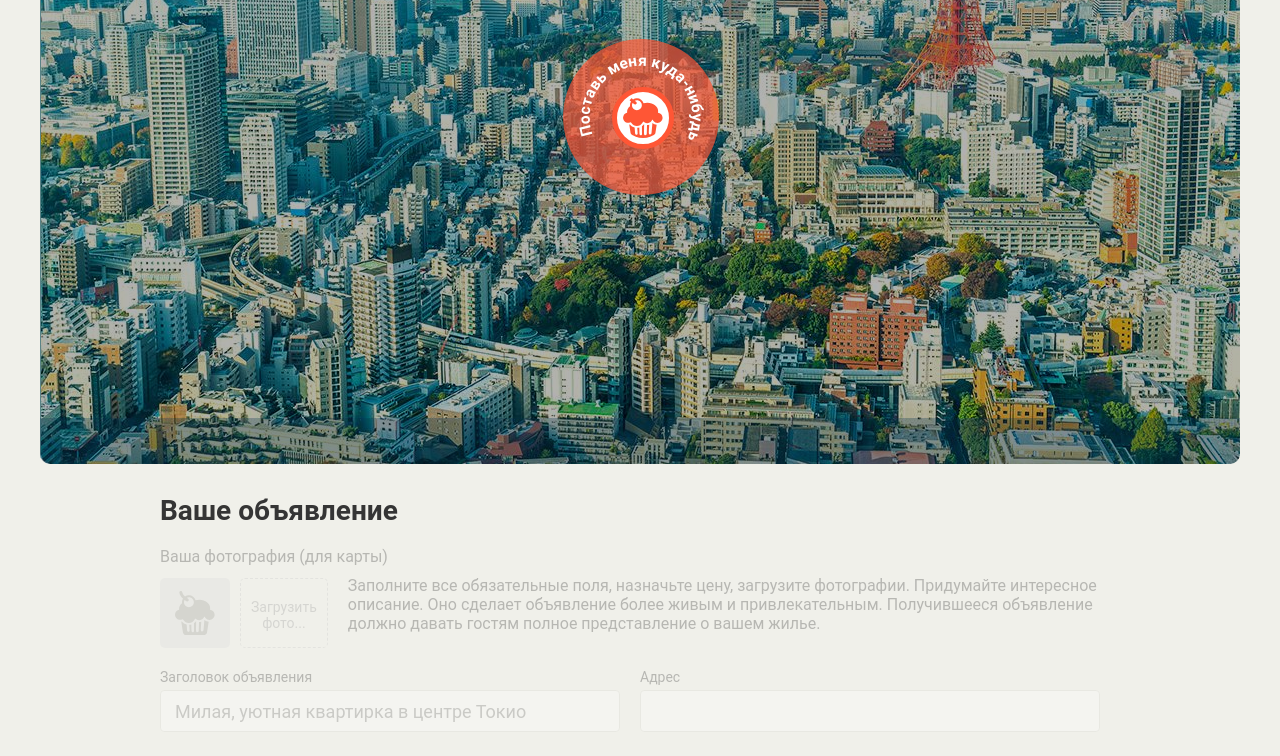
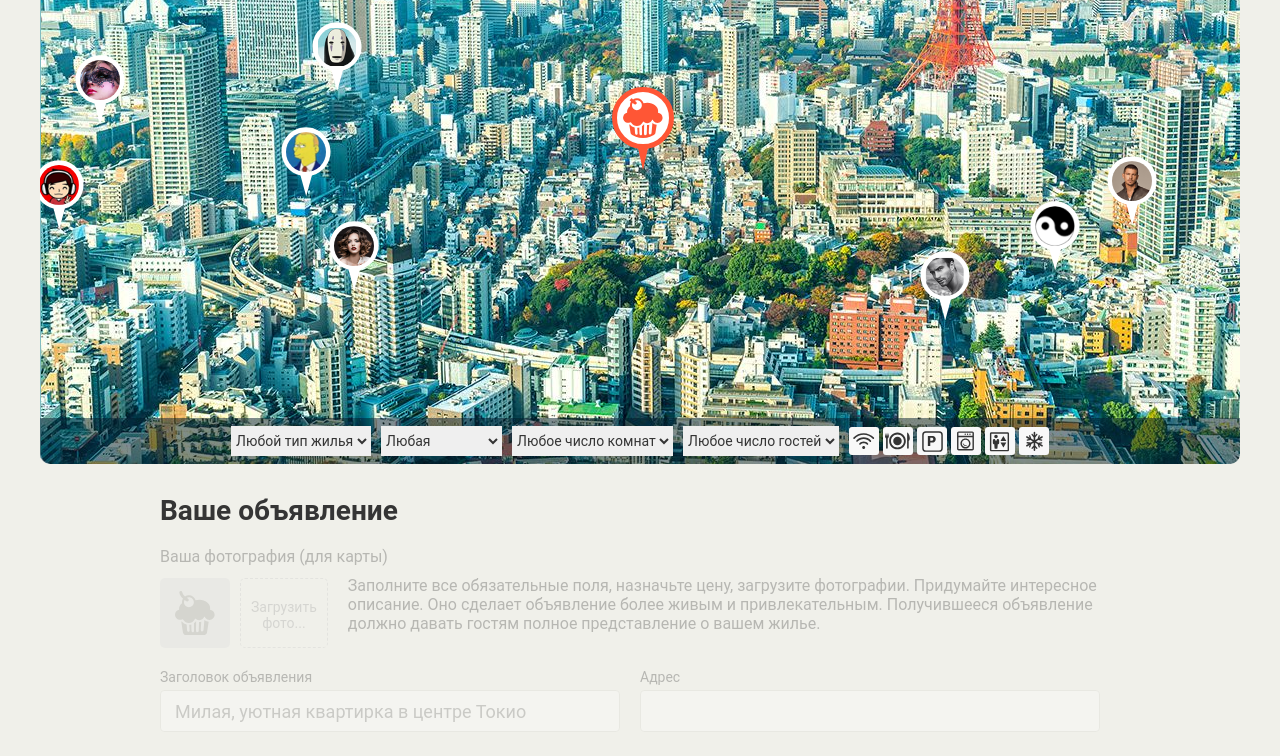
Before and after one commit to milena-bobkova/519159-keksobooking-20, a website: page index.html in a window 1280 px wide. Shown: the part 286-1042 px from the top of the page. Drawn offline with Linux system fonts and the light colour scheme; files whose address does not match are found by name.

Commit message:
Генерация моков

```diff
--- a/index.html
+++ b/index.html
@@ -1,5 +1,6 @@
 <!DOCTYPE html>
 <html lang="ru">
+
 <head>
   <meta charset="utf-8">
   <link rel="stylesheet" href="css/normalize.css">
@@ -7,6 +8,7 @@
   <link rel="shortcut icon" href="favicon.ico" type="image/x-icon">
   <title>Кексобукинг</title>
 </head>
+
 <body>
 
   <main>
@@ -30,7 +32,9 @@
               <path d="M35,35m-23,0a23,23 0 1,1 46,0a23,23 0 1,1 -46,0" id="tophalf" />
             </defs>
             <ellipse cx="35" cy="35" rx="35" ry="35" fill="rgba(255, 86, 53, 0.7)" />
-            <text><textPath xlink:href="#tophalf" startOffset="0">Поставь меня куда-нибудь</textPath></text>
+            <text>
+              <textPath xlink:href="#tophalf" startOffset="0">Поставь меня куда-нибудь</textPath>
+            </text>
           </svg>
         </button>
       </div>
@@ -66,17 +70,22 @@
           <fieldset id="housing-features" class="map__features">
             <input type="checkbox" name="features" value="wifi" id="filter-wifi" class="map__checkbox visually-hidden">
             <label class="map__feature map__feature--wifi" for="filter-wifi">Wi-Fi</label>
-            <input type="checkbox" name="features" value="dishwasher" id="filter-dishwasher" class="map__checkbox visually-hidden">
+            <input type="checkbox" name="features" value="dishwasher" id="filter-dishwasher"
+              class="map__checkbox visually-hidden">
             <label class="map__feature map__feature--dishwasher" for="filter-dishwasher">Посудомоечная машина</label>
-            <input type="checkbox" name="features" value="parking" id="filter-parking" class="map__checkbox visually-hidden">
+            <input type="checkbox" name="features" value="parking" id="filter-parking"
+              class="map__checkbox visually-hidden">
             <label class="map__feature map__feature--parking" for="filter-parking">Парковка</label>
-            <input type="checkbox" name="features" value="washer" id="filter-washer" class="map__checkbox visually-hidden">
+            <input type="checkbox" name="features" value="washer" id="filter-washer"
+              class="map__checkbox visually-hidden">
             <label class="map__feature map__feature--washer" for="filter-washer">Стиральная машина</label>
-            <input type="checkbox" name="features" value="elevator" id="filter-elevator" class="map__checkbox visually-hidden">
+            <input type="checkbox" name="features" value="elevator" id="filter-elevator"
+              class="map__checkbox visually-hidden">
             <label class="map__feature map__feature--elevator" for="filter-elevator">Лифт</label>
-            <input type="checkbox" name="features" value="conditioner" id="filter-conditioner" class="map__checkbox visually-hidden">
+            <input type="checkbox" name="features" value="conditioner" id="filter-conditioner"
+              class="map__checkbox visually-hidden">
             <label class="map__feature map__feature--conditioner" for="filter-conditioner">Кондиционер</label>
-           </fieldset>
+          </fieldset>
         </form>
       </div>
     </section>
@@ -95,7 +104,9 @@
               <input type="file" id="avatar" name="avatar" class="ad-form-header__input visually-hidden">
               <label class="ad-form-header__drop-zone" for="avatar">Загрузить<br>фото...</label>
             </div>
-            <p class="ad-form-header__info">Заполните все обязательные поля, назначьте цену, загрузите фотографии. Придумайте интересное описание. Оно сделает объявление более живым и привлекательным. Получившееся объявление должно давать гостям полное представление о вашем жилье.</p>
+            <p class="ad-form-header__info">Заполните все обязательные поля, назначьте цену, загрузите фотографии.
+              Придумайте интересное описание. Оно сделает объявление более живым и привлекательным. Получившееся
+              объявление должно давать гостям полное представление о вашем жилье.</p>
           </div>
         </fieldset>
         <fieldset class="ad-form__element ad-form__element--wide">
@@ -152,22 +163,29 @@
         </fieldset>
         <fieldset class="ad-form__element ad-form__element--wide features">
           <legend>Удобства: Wi-Fi, кухня, парковка, стиралка, лифт, кондиционер</legend>
-          <input type="checkbox" name="features" value="wifi" id="feature-wifi" class="feature__checkbox visually-hidden">
+          <input type="checkbox" name="features" value="wifi" id="feature-wifi"
+            class="feature__checkbox visually-hidden">
           <label class="feature feature--wifi" for="feature-wifi">Wi-Fi</label>
-          <input type="checkbox" name="features" value="dishwasher" id="feature-dishwasher" class="feature__checkbox visually-hidden">
+          <input type="checkbox" name="features" value="dishwasher" id="feature-dishwasher"
+            class="feature__checkbox visually-hidden">
           <label class="feature feature--dishwasher" for="feature-dishwasher">Посудомоечная машина</label>
-          <input type="checkbox" name="features" value="parking" id="feature-parking" class="feature__checkbox visually-hidden">
+          <input type="checkbox" name="features" value="parking" id="feature-parking"
+            class="feature__checkbox visually-hidden">
           <label class="feature feature--parking" for="feature-parking">Парковка</label>
-          <input type="checkbox" name="features" value="washer" id="feature-washer" class="feature__checkbox visually-hidden">
+          <input type="checkbox" name="features" value="washer" id="feature-washer"
+            class="feature__checkbox visually-hidden">
           <label class="feature feature--washer" for="feature-washer">Стиральная машина</label>
-          <input type="checkbox" name="features" value="elevator" id="feature-elevator" class="feature__checkbox visually-hidden">
+          <input type="checkbox" name="features" value="elevator" id="feature-elevator"
+            class="feature__checkbox visually-hidden">
           <label class="feature feature--elevator" for="feature-elevator">Лифт</label>
-          <input type="checkbox" name="features" value="conditioner" id="feature-conditioner" class="feature__checkbox visually-hidden">
+          <input type="checkbox" name="features" value="conditioner" id="feature-conditioner"
+            class="feature__checkbox visually-hidden">
           <label class="feature feature--conditioner" for="feature-conditioner">Кондиционер</label>
         </fieldset>
         <fieldset class="ad-form__element ad-form__element--wide">
           <label class="ad-form__label" for="description">Описание (не обязательно)</label>
-          <textarea id="description" name="description" placeholder="Здесь расскажите о том, какое ваше жилье замечательное и вообще"></textarea>
+          <textarea id="description" name="description"
+            placeholder="Здесь расскажите о том, какое ваше жилье замечательное и вообще"></textarea>
         </fieldset>
         <fieldset class="ad-form__element ad-form__element--wide">
           <label class="ad-form__label">Фотография жилья</label>
@@ -192,12 +210,15 @@
       <a class="copyright__link copyright__link--image" href="https://htmlacademy.ru/intensive/javascript">
         <img src="img/htmla-logo.svg" width="130" height="45" alt="HTML Academy" class="copyright__logo">
       </a>
-      <p>Сделано в <a class="copyright__link copyright__link--text" href="https://htmlacademy.ru/intensive/javascript">HTMLAcademy</a> &copy; 2018</p>
+      <p>Сделано в <a class="copyright__link copyright__link--text"
+          href="https://htmlacademy.ru/intensive/javascript">HTMLAcademy</a> &copy; 2018</p>
     </div>
     <ul class="footer__contacts contacts">
       <li><a href="https://twitter.com/htmlacademy_ru" class="contacts__link contacts__link--twitter">Twitter</a></li>
-      <li><a href="https://www.instagram.com/htmlacademy/" class="contacts__link contacts__link--instagram">Instagtam</a></li>
-      <li><a href="https://www.facebook.com/htmlacademy" class="contacts__link contacts__link--facebook">Facebook</a></li>
+      <li><a href="https://www.instagram.com/htmlacademy/"
+          class="contacts__link contacts__link--instagram">Instagtam</a></li>
+      <li><a href="https://www.facebook.com/htmlacademy" class="contacts__link contacts__link--facebook">Facebook</a>
+      </li>
       <li><a href="https://vk.com/htmlacademy" class="contacts__link contacts__link--vk">VK</a></li>
     </ul>
   </footer>
@@ -221,7 +242,8 @@
         <li class="popup__feature popup__feature--elevator"></li>
         <li class="popup__feature popup__feature--conditioner"></li>
       </ul>
-      <p class="popup__description">Великолепная квартира-студия в центре Токио. Подходит как туристам, так и бизнесменам. Квартира полностью укомплектована и недавно отремонтирована.</p>
+      <p class="popup__description">Великолепная квартира-студия в центре Токио. Подходит как туристам, так и
+        бизнесменам. Квартира полностью укомплектована и недавно отремонтирована.</p>
       <div class="popup__photos">
         <img src="" class="popup__photo" width="45" height="40" alt="Фотография жилья">
       </div>
@@ -230,7 +252,8 @@
 
   <!-- Метка объявления -->
   <template id="pin">
-    <button type="button" class="map__pin" style="left: 200px; top: 400px;"><img src="img/avatars/user07.png" width="40" height="40" draggable="false" alt="Метка объявления"></button>
+    <button type="button" class="map__pin" style="left: 200px; top: 400px;"><img src="img/avatars/user07.png" width="40"
+        height="40" draggable="false" alt="Метка объявления"></button>
   </template>
 
   <!-- Сообщение об успешном создании объявления -->
@@ -248,5 +271,8 @@
     </div>
   </template>
 
+  <script src='js/main.js'></script>
+
 </body>
+
 </html>
--- a/js/main.js
+++ b/js/main.js
@@ -0,0 +1,112 @@
+'use strict';
+
+var OFFER_NUMBER = 8;
+
+var PIN_WIDTH = 40;
+var PIN_HEIGHT = 70;
+var OFFERS_HEIGHT = 46;
+
+var AVATAR = 'img/avatars/user0';
+
+var OFFER_TITLES = ['Заголовок объявления'];
+var OFFER_PRICE_MIN = 1;
+var OFFER_PRICE_MAX = 50000;
+var OFFER_TYPES = ['place', 'flat', 'house', 'bungalo'];
+var OFFER_ROOMS = [1, 2, 3];
+var OFFER_GUESTS = [1, 2, 3];
+var OFFER_CHECKIN = ['12:00', '13:00', '14:00'];
+var OFFER_CHECKOUT = ['12:00', '13:00', '14:00'];
+var OFFER_FEATURES = ['wifi', 'dishwasher', 'parking', 'washer', 'elevator', 'conditioner'];
+var OFFER_PHOTOS = [
+  'http://o0.github.io/assets/images/tokyo/hotel1.jpg',
+  'http://o0.github.io/assets/images/tokyo/hotel2.jpg',
+  'http://o0.github.io/assets/images/tokyo/hotel3.jpg'
+];
+
+var LOCATION_X_MIN = 0;
+var LOCATION_X_MAX = 1200;
+var LOCATION_Y_MIN = 130;
+var LOCATION_Y_MAX = 630;
+
+//Генерация случайных чисел
+var getRandomNumber = function (min, max) {
+  return Math.floor(Math.random() * (max - min + 1)) + min;
+}
+
+//Генерация случайного элемента массива
+var getRandomElement = function (elements) {
+  var random = elements[Math.floor(Math.random() * elements.length)];
+  return elements[random];
+};
+
+var map = document.querySelector('.map');
+map.classList.remove('map--faded');
+var mapPins = map.querySelector('.map__pins');
+
+//Создание объявления
+var createOffer = function (number) {
+  var locationX = getRandomNumber(LOCATION_X_MIN + PIN_WIDTH / 2, LOCATION_X_MAX - PIN_WIDTH / 2);
+  var locationY = getRandomNumber(LOCATION_Y_MIN, LOCATION_Y_MAX - OFFERS_HEIGHT);
+
+  return {
+    author: {
+      avatar: AVATAR + number + '.png'
+    },
+    offer: {
+      title: getRandomElement(OFFER_TITLES),
+      addres: locationX + ', ' + locationY,
+      price: getRandomNumber(OFFER_PRICE_MIN, OFFER_PRICE_MAX),
+      type: getRandomElement(OFFER_TYPES),
+      rooms: getRandomElement(OFFER_ROOMS),
+      guests: getRandomElement(OFFER_GUESTS),
+      checkin: getRandomElement(OFFER_CHECKIN),
+      checkout: getRandomElement(OFFER_CHECKOUT),
+      features: getRandomElement(OFFER_FEATURES),
+      description: '',
+      photos: getRandomElement(OFFER_PHOTOS)
+    },
+    location: {
+      x: locationX,
+      y: locationY
+    }
+  };
+};
+
+//Создание массива объявлений
+var createOffers = function () {
+  var offers = [];
+
+  for (var i = 1; i <= OFFER_NUMBER; i++) {
+    offers.push(createOffer(i));
+  }
+  return offers;
+};
+
+//создание метки
+var mapPinTemplate = document.querySelector('#pin').content.querySelector('.map__pin');
+
+var createPin = function (pin) {
+  var pinElement = mapPinTemplate.cloneNode(true);
+
+  pinElement.querySelector('img').src = pin.author.avatar;
+  pinElement.querySelector('img').alt = pin.offer.title;
+
+  pinElement.style.left = pin.location.x - PIN_WIDTH + 'px';
+  pinElement.style.top = pin.location.y + PIN_HEIGHT + 'px';
+
+  return pinElement;
+};
+
+//отрисовка меток объявлений
+var drawPins = function (offers) {
+  var fragment = document.createDocumentFragment();
+  var offers = createOffers();
+  for (var i = 0; i < offers.length; i++) {
+    fragment.appendChild(createPin(offers[i]));
+  };
+  return fragment;
+};
+
+var fragment = drawPins();
+
+mapPins.appendChild(fragment);
```
